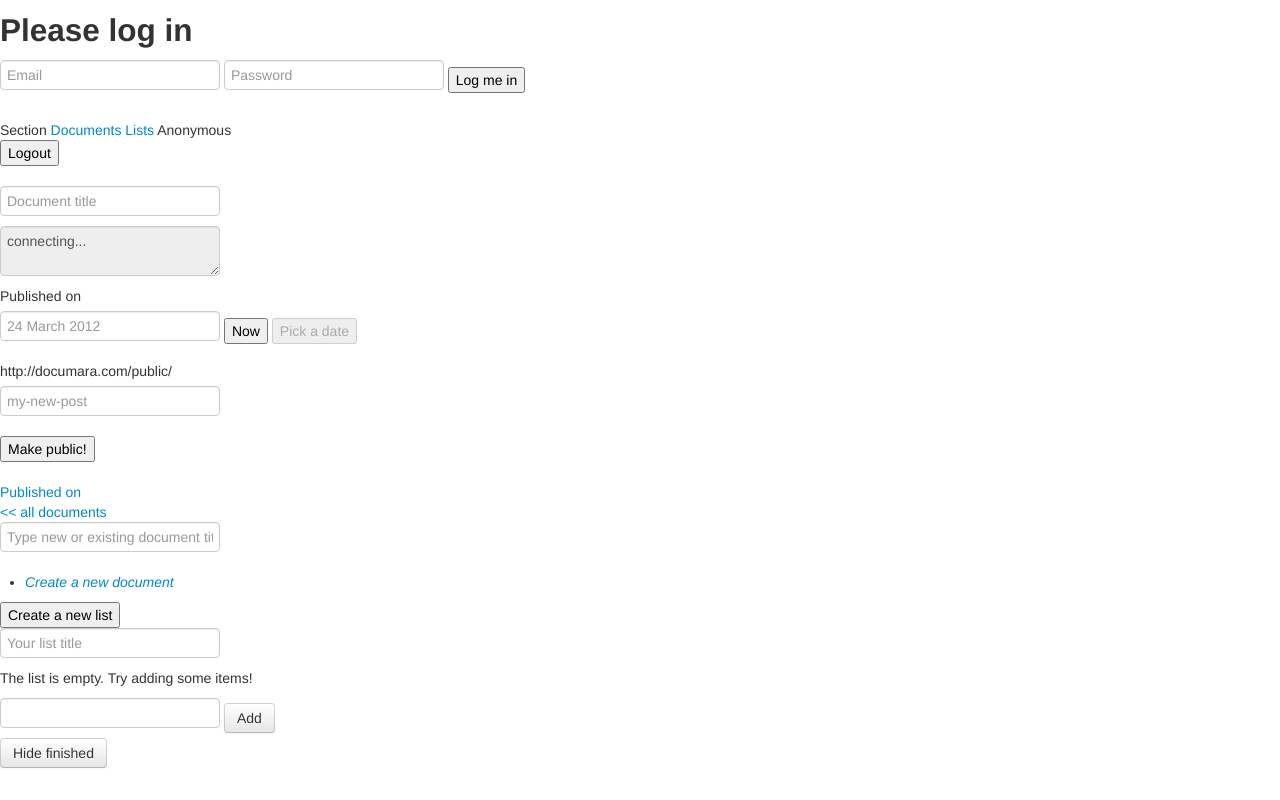
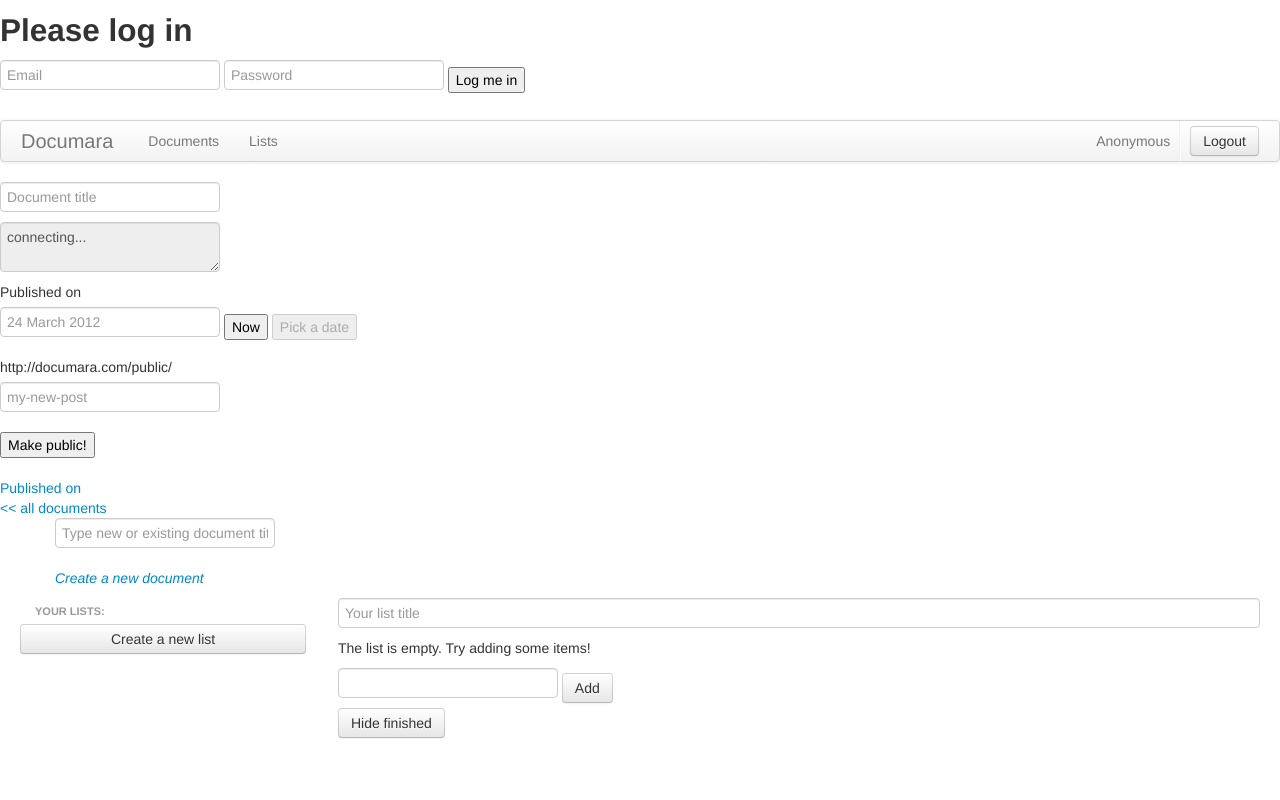
Before and after one commit to tomassedovic/documara, a website: page static/documents.html in a window 1280 px wide. Drawn offline with nearby package versions, Linux system fonts and the light colour scheme.

Commit message:
Add a basic layout for Lists
Signed-off-by: Tomas Sedovic <tomas@sedovic.cz>

```diff
--- a/static/documents.html
+++ b/static/documents.html
@@ -21,15 +21,20 @@
 </section>
 
 
-<div id="user-info">
-  Section
-  <a href="/documents/">Documents</a>
-  <a href="/lists/">Lists</a>
-  <span class="username">Anonymous</span>
-  <form id="logout-form" action="/logout" method="POST">
-    <input type="submit" value="Logout"></input>
-  </form>
-</div>
+<div id="user-info" class="navbar"><div class="navbar-inner">
+  <a class="brand" href="/">Documara</a>
+  <ul class="nav">
+    <li><a href="/documents/">Documents</a></li>
+    <li><a href="/lists/">Lists</a></li>
+  </ul>
+  <ul class="nav pull-right">
+    <li><span class="username navbar-text">Anonymous</span></li>
+    <li class="divider-vertical"></li>
+    <li><form id="logout-form" class="navbar-form" action="/logout" method="POST">
+        <input type="submit" class="btn" value="Logout"></input>
+    </form></li>
+  </ul>
+</div></div>
 
 
 <section id="document-show">
@@ -61,13 +66,13 @@
 </section>
 
 
-<section id="document-index">
+<section id="document-index" class="container">
   <div id="searchbox-wrapper">
     <input id="searchbox" type="text" name="searchbox"
            placeholder="Type new or existing document title" />
   </div>
   <div id="documents-container">
-    <ul id="documents">
+    <ul id="documents" class="unstyled">
       <li id="new-document">
         <a href=""><h3></h3><em>Create a new document</em></a>
       </li>
@@ -76,18 +81,24 @@
 </section>
 
 
-<section id="list-page">
+<section id="list-page" class="container-fluid"><div class="row-fluid">
+<div class="span3">
+
   <nav id="all-docs">
-    <ul> </ul>
-    <button id="create-new-list" type="button">Create a new list</button>
+    <ul class="nav nav-list">
+      <li class="nav-header">Your lists:</li>
+    </ul>
+    <button id="create-new-list" type="button" class="btn btn-block">Create a new list</button>
   </nav>
 
+</div><div class="span9">
+
   <div id="document-area">
-    <input id="list-title" type="text" placeholder="Your list title" />
+    <input id="list-title" class="input-block-level" type="text" placeholder="Your list title" />
 
     <p class="empty">The list is empty. Try adding some items!</p>
     <div id="wrap">
-    <ul id="items">
+    <ul id="items" class="unstyled">
     </ul>
     </div>
 
@@ -103,7 +114,9 @@
       </button>
     </div>
   </div>
-</section>
+
+</div>
+</div></section>
 
 
 <!-- Templates -->
```
Also changed, not shown: assets/js/lists.coffee (+15 -17 lines).
